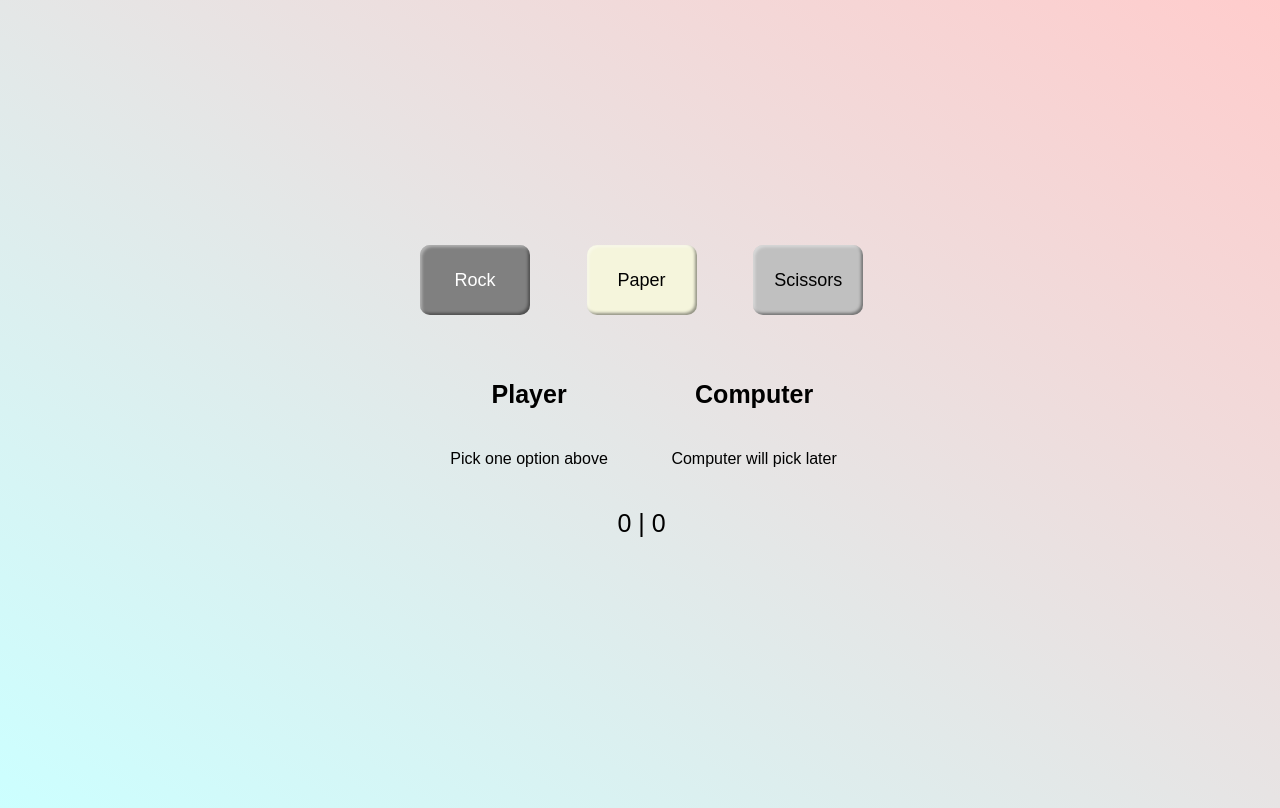
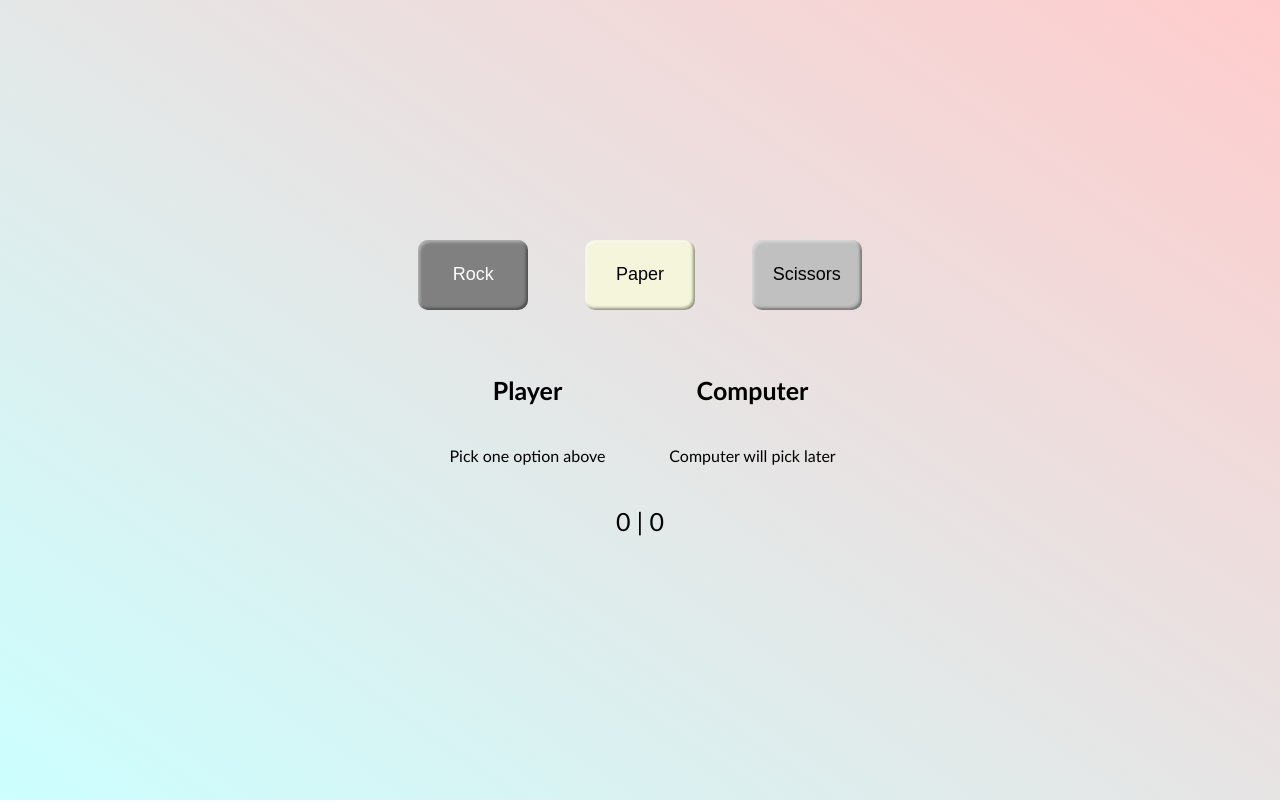
Before and after one commit to paposeco/rockpaperscissors, a plain HTML site: page index.html in a window 1280 px wide. Drawn offline with Linux system fonts and the light colour scheme.

Commit message:
changed font again and fixed page dimensions

```diff
--- a/index.html
+++ b/index.html
@@ -6,7 +6,12 @@
   </head>
   <style>
     body {
-      font-family: Arial, Helvetica Neue, Helvetica, sans-serif;
+      font-family: Trebuchet MS, Lucida Grande, Lucida Sans Unicode, Lucida Sans,
+        Tahoma, sans-serif;
+      width: 100vw;
+      height: 100vh;
+      margin: 0;
+      padding: 0;
     }
     button:hover {
       cursor: pointer;
--- a/script.js
+++ b/script.js
@@ -140,8 +140,6 @@ function stopClickAlert(button) {
 }
 
 //css
-body.style.width = "99vw";
-body.style.height = "99vh";
 body.style.background = "linear-gradient(35deg, #CCFFFF, #FFCCCC)";
 body.style.display = "flex";
 body.style.flexDirection = "column";
```
